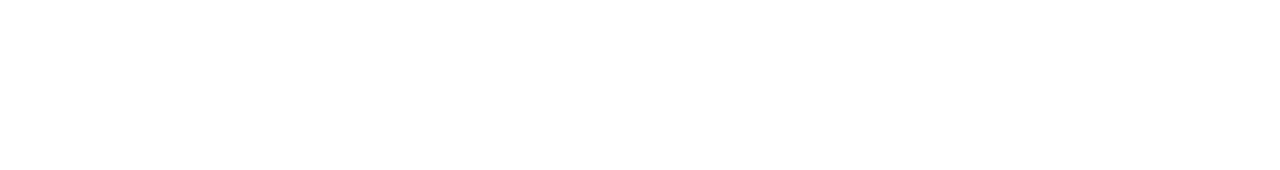
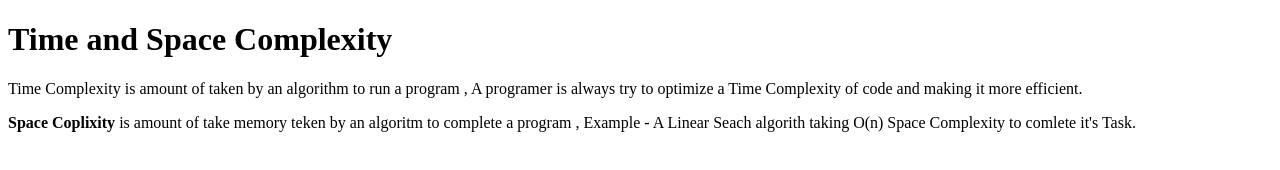
Before and after one commit to acciojob/time-and-space-complexity-MdMozakkeAnam, a website: page main.html in a window 1280 px wide. Drawn offline with Linux system fonts and the light colour scheme.

Commit message:
created a submission

```diff
--- a/main.html
+++ b/main.html
@@ -8,6 +8,9 @@
 
 <body>
 	<!-- the entire body must be written by student -->
+	<h1>Time and Space Complexity</h1>
+	<p>Time Complexity is amount of taken by an algorithm to run a program , A programer is always try to optimize a Time Complexity of code and making it more efficient.</p>
+	<p><b>Space Coplixity</b> is amount of take memory teken by an algoritm to complete a program , Example - A Linear Seach algorith taking O(n) Space Complexity to comlete it's Task.</p>
     <script type="text/javascript" src="./script.js">
 </script>
 
```
